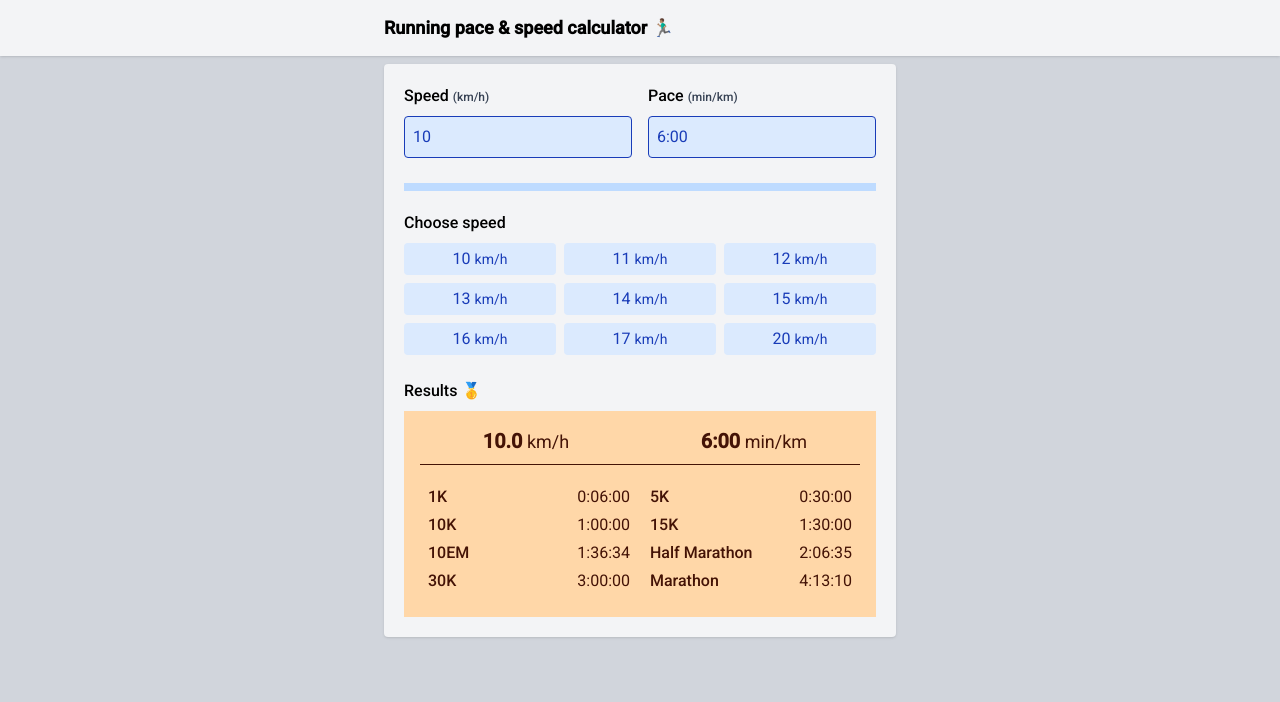
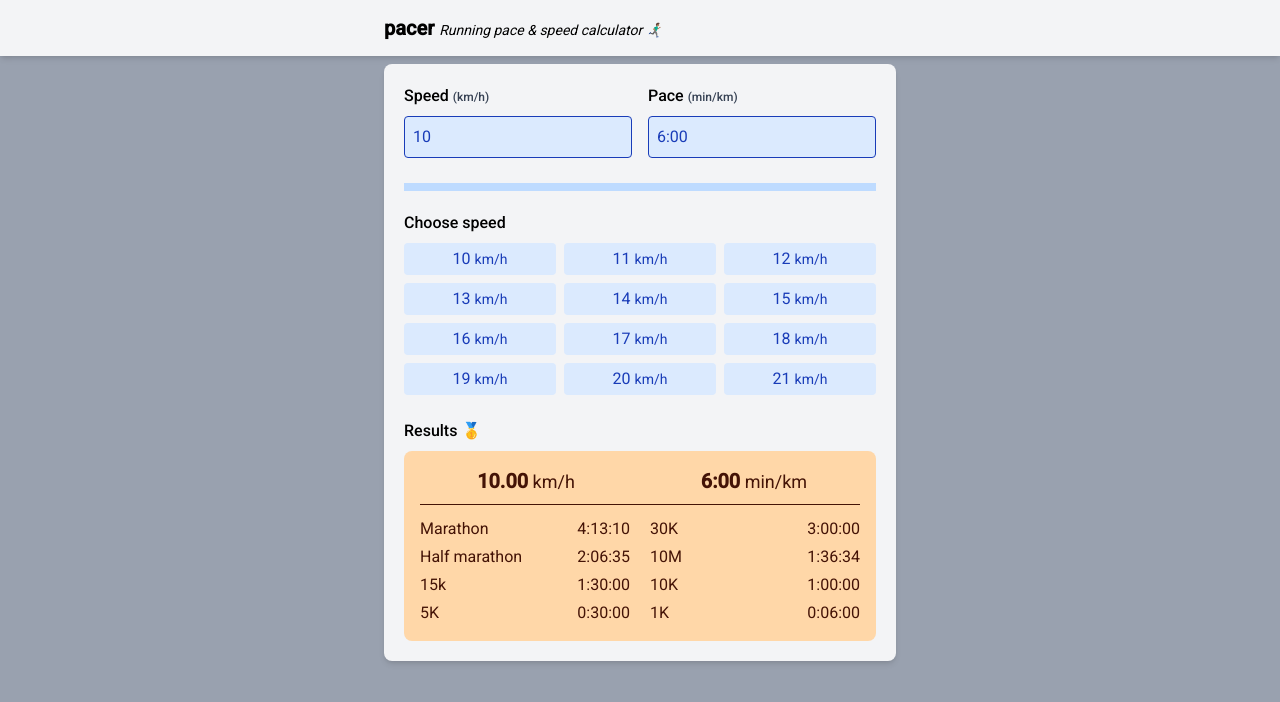
Before and after one commit to jorisj/pacer, an Angular app: page / in a window 1280 px wide. Shown: the top 702 px of the page. Built offline with nearby package versions, Linux system fonts and the light colour scheme.

Commit message:
extra buttons + reduced slider range

```diff
--- a/src/app/app.component.html
+++ b/src/app/app.component.html
@@ -1,7 +1,8 @@
-<header class="w-full bg-gray-100 p-3.5 shadow">
-  <div class="container mx-auto block max-w-lg">
-    <h1 class="text-lg font-bold">Running pace & speed calculator 🏃🏽‍♂️</h1>
-  </div>
+<header class="w-full bg-gray-100 p-3.5 shadow-md">
+  <h1 class="container mx-auto max-w-lg">
+    <span class="text-xl font-semibold">pacer </span>
+    <span class="text-sm italic">Running pace & speed calculator 🏃🏽‍♂️‍➡️</span>
+  </h1>
 </header>
 
 <main class="p-2">
--- a/src/app/kmph-to-pace/kmph-to-pace.component.html
+++ b/src/app/kmph-to-pace/kmph-to-pace.component.html
@@ -1,4 +1,4 @@
-<div class="converter rounded bg-gray-100 shadow p-5">
+<div class="converter rounded-lg bg-gray-100 shadow-md p-5">
 
   <div class="grid grid-cols-2 gap-4 mb-4">
     <div class="input-group">
@@ -14,18 +14,18 @@
     </div>
   </div>
 
-
-  <input type="range" id="speed-slider" [ngModel]="speedKmh()" (ngModelChange)="speedKmh.set($event)" min="5" max="30"
+  <label class="sr-only" for="speed-slider">Speed</label>
+  <input type="range" id="speed-slider" [ngModel]="speedKmh()" (ngModelChange)="speedKmh.set($event)" min="8" max="24"
     step="0.1" class="w-full slider mb-5 bg-blue-200 hover:bg-blue-300">
 
   <div class="common-speeds mb-6">
-    <h3 class="font-medium mb-2">Choose speed</h3>
+    <h2 class="font-medium mb-2">Choose speed</h2>
     <div class="grid grid-cols-3 gap-2">
       @for (speed of commonSpeeds; track speed) {
       <button (click)="setCommonSpeed(speed)" [class.bg-blue-500]="activeSpeed() === speed"
         [class.text-white]="activeSpeed() === speed" [class.active-speed]="activeSpeed() === speed"
         class="px-3 py-1 bg-blue-100 text-blue-800 rounded hover:bg-blue-200 transition-all duration-300 ease-in-out text-center">
-        <span>{{ speed }} </span>  <span class="text-sm">km/h</span>
+        <span>{{ speed }} </span> <span class="text-sm">km/h</span>
       </button>
       }
     </div>
@@ -33,43 +33,24 @@
 
   <h2 class="font-medium mb-2">Results 🥇</h2>
 
-  <div class="race-times p-4 bg-orange-200 text-orange-950 ">
+  <div class="race-times p-4 bg-orange-200 text-orange-950 rounded-lg">
     <div class="grid grid-cols-2 gap-4 pb-2 border-b border-orange-950 mb-3">
 
-      <p class="text-lg text-center">
-        <span class="text-xl font-bold ">{{ speedKmh() | number:'1.1-1' }}</span> km/h
-      </p>
+      <div class="text-lg text-center">
+        <span class="text-xl font-bold ">{{ speedKmh() | number:'1.2' }}</span> km/h
+      </div>
 
-      <p class="text-lg text-center">
+      <div class="text-lg text-center">
         <span class="text-xl font-bold">{{ paceMinKm() }}</span> min/km
-      </p>
+      </div>
+    </div>
 
-    </div>
-    <div class="grid gap-y-1 p-2 gap-x-5 grid-cols-1 sm:grid-cols-2">
+    <div class="grid gap-y-1 px-4 sm:px-0 gap-x-5 grid-cols-1 sm:grid-cols-2">
+      @for (raceTime of raceTimes(); track $index) {
       <div class="flex justify-between">
-        <span class="font-medium">1K</span> {{ raceTimes().oneK }}
+        <span class="">{{raceTime.label}}</span> {{ raceTime.value }}
       </div>
-      <div class="flex justify-between">
-        <span class="font-medium">5K</span> {{ raceTimes().fiveK }}
-      </div>
-      <div class="flex justify-between">
-        <span class="font-medium">10K</span> {{ raceTimes().tenK }}
-      </div>
-      <div class="flex justify-between">
-        <span class="font-medium">15K</span> {{ raceTimes().fifteen }}
-      </div>
-      <div class="flex justify-between">
-        <span class="font-medium">10EM</span> {{ raceTimes().tenMiles }}
-      </div>
-      <div class="flex justify-between">
-        <span class="font-medium">Half Marathon</span> {{ raceTimes().halfMarathon }}
-      </div>
-      <div class="flex justify-between">
-        <span class="font-medium">30K</span> {{ raceTimes().thirtyK }}
-      </div>
-      <div class="flex justify-between">
-        <span class="font-medium">Marathon</span> {{ raceTimes().marathon }}
-      </div>
+      }
     </div>
   </div>
 </div>
--- a/src/app/kmph-to-pace/kmph-to-pace.component.ts
+++ b/src/app/kmph-to-pace/kmph-to-pace.component.ts
@@ -10,21 +10,21 @@ import { FormsModule } from '@angular/forms';
   styleUrls: ['./kmph-to-pace.component.css']
 })
 export class KmphToPaceComponent {
-  public readonly commonSpeeds = [10, 11, 12, 13, 14, 15, 16, 17, 20];
+  public readonly commonSpeeds = [10, 11, 12, 13, 14, 15, 16, 17, 18, 19, 20, 21];
   public speedKmh = signal(10); // Default speed
 
   public paceMinKm = computed(() => this.calculatePace(this.speedKmh()));
 
-  public raceTimes = computed(() => ({
-    oneK: this.calculateRaceTime(1),
-    marathon: this.calculateRaceTime(42.195),
-    halfMarathon: this.calculateRaceTime(21.0975),
-    thirtyK: this.calculateRaceTime(30),
-    tenMiles: this.calculateRaceTime(16.0934),
-    fifteen: this.calculateRaceTime(15),
-    tenK: this.calculateRaceTime(10),
-    fiveK: this.calculateRaceTime(5)
-  }));
+  public raceTimes = computed(() => ([
+    { label: 'Marathon', value: this.calculateRaceTime(42.195) },
+    { label: '30K', value: this.calculateRaceTime(30) },
+    { label: 'Half marathon', value: this.calculateRaceTime(21.0975) },
+    { label: '10M', value: this.calculateRaceTime(16.0934) },
+    { label: '15k', value: this.calculateRaceTime(15) },
+    { label: '10K', value: this.calculateRaceTime(10) },
+    { label: '5K', value: this.calculateRaceTime(5) },
+    { label: '1K', value: this.calculateRaceTime(1) },
+  ]));
 
   public activeSpeed = computed(() => {
     const current = this.speedKmh();
--- a/src/index.html
+++ b/src/index.html
@@ -9,7 +9,7 @@
   <link href="https://fonts.googleapis.com/css2?family=Roboto:wght@300;400;500&display=swap" rel="stylesheet">
   <link href="https://fonts.googleapis.com/icon?family=Material+Icons" rel="stylesheet">
 </head>
-<body class="bg-gray-300">
+<body class="bg-gray-400">
   <app-root></app-root>
 </body>
 </html>
```
